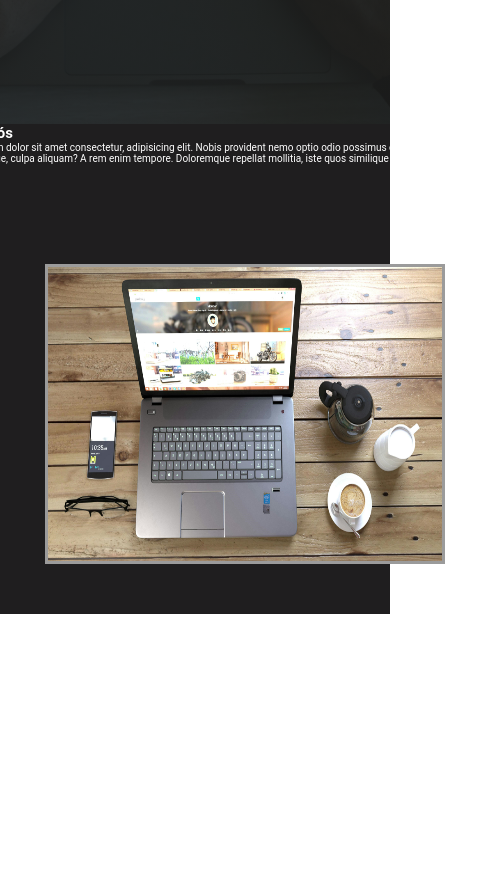
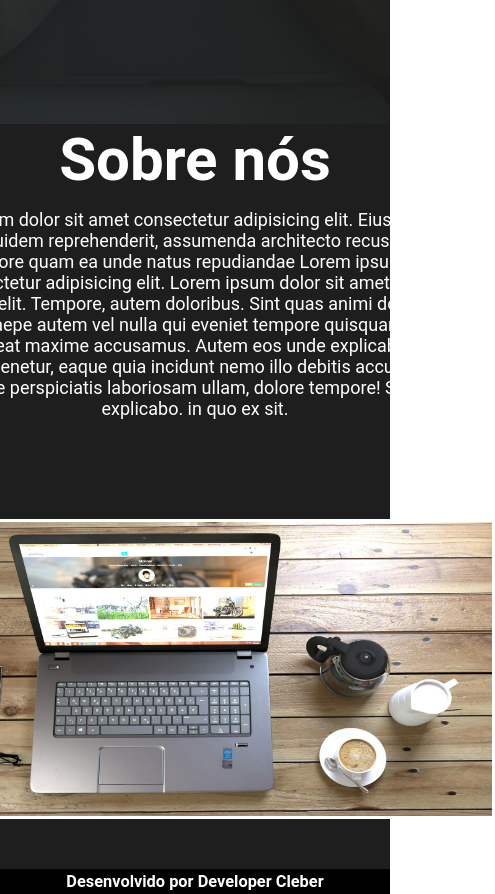
Before and after one commit to Cleberbsb/portif-lio, a plain HTML site: page index.html in a window 390 px wide. Shown: the part 720-1614 px from the top of the page, 495 px wide, since content can reach past the window. Before the commit the page ends 1334 px from the top, so only its background shows below. Drawn offline with nearby package versions, Linux system fonts and the light colour scheme.

Commit message:
iniciando responsividade

```diff
--- a/index.html
+++ b/index.html
@@ -1,5 +1,6 @@
 <!DOCTYPE html>
 <html lang="pt-br">
+
 <head>
     <meta charset="UTF-8">
     <meta name="viewport" content="width=device-width, initial-scale=1.0">
@@ -7,6 +8,7 @@
     <link rel="stylesheet" href="style.css">
     <title>Portifólio</title>
 </head>
+
 <body>
     <header class="content">
         <div class="logo">
@@ -20,7 +22,8 @@
                 <li><a href="#">Trabalhos</a>
                 <li><a href="https://w.app/mJACnF" target="_blank"><i class="bi bi-whatsapp"></i></a>
                 <li><a href="https://www.instagram.com/dev_cleber/" target="_blank"><i class="bi bi-instagram"></i></a>
-               <li><a href="https://www.linkedin.com/in/cleber-cavalcante96/" target="_blank"><i class="bi bi-linkedin"></i>
+                <li><a href="https://www.linkedin.com/in/cleber-cavalcante96/" target="_blank"><i
+                            class="bi bi-linkedin"></i>
                 <li><a href="https://twitter.com/clebin_sants" target="_blank"><i class="bi bi-twitter"></i></a>
                 <li><a href="https://github.com/Cleberbsb" target="_blank"><i class="bi bi-github"></i></a></li>
             </ul>
@@ -37,16 +40,33 @@
         </div>
     </section>
 
+
     <section class="sobre-nos" id="sobrenos">
         <div class="main">
             <div class="contentsobre">
                 <h2>Sobre nós</h2>
-            <p>Lorem ipsum dolor sit amet consectetur, adipisicing elit. Nobis provident nemo optio odio possimus error quidem atque, culpa aliquam? A rem enim tempore. Doloremque repellat mollitia, iste quos similique enim!</p>
+                <p>Lorem ipsum dolor sit amet consectetur adipisicing elit.
+                    Eius cum atque quis vitae quidem reprehenderit, assumenda
+                    architecto recusandae nobis error, tempore quam ea unde
+                    natus repudiandae Lorem ipsum dolor sit, amet consectetur
+                    adipisicing elit. Lorem ipsum dolor sit amet consectetur
+                    adipisicing elit. Tempore, autem doloribus. Sint quas animi
+                    dolor, veniam possimus, saepe autem vel nulla qui eveniet
+                    tempore quisquam cupiditate! Nihil placeat maxime accusamus.
+                    Autem eos unde explicabo eveniet placeat
+                    tenetur, eaque quia incidunt nemo illo debitis accusantium
+                    inventore perspiciatis laboriosam ullam, dolore tempore!
+                    Sapiente, explicabo. in quo ex sit.</p>
             </div>
             <div class="img-cozinha">
-            <img src="img/mesa com cafe.jpeg" alt="mesa com not e cafe">
+                <img src="img/mesa com cafe.jpeg" alt="mesa com notbook e cafe">
             </div>
         </div>
     </section>
+
+    <footer>
+       <h3> Desenvolvido por Developer Cleber </h3>
+    </footer>
 </body>
+
 </html>
--- a/style.css
+++ b/style.css
@@ -138,6 +138,54 @@ html{
    height: 300px;
    margin-top: 10rem;
    margin-left: 10rem;
-   border: 3px solid rgb(155,155,155);
+   border: 3px solid rgb(255, 255, 255);
    float: right;
 }
+.main {
+    display: flex;
+    justify-content: space-between;
+}
+.contentsobre {
+    display: flex;
+    flex-direction: column;
+    align-items: center;
+    justify-content: center;
+}
+.contentsobre h2 {
+    font-size: 6rem;
+    margin-bottom: 1.4rem;
+}
+.contentsobre p {
+    text-align: center;
+    font-size: 1.8rem;
+    width: 600px;
+}
+
+/*footer*/
+ footer{
+     height: 25px;
+     background-color: black;
+     color: white;
+     font-size: 1.4rem;
+     display: flex;
+     align-items: center;
+     justify-content: center;
+ }
+
+ /*responsivo*/
+  @media (max-width: 1200px){
+  .main {
+    display: block;
+  }
+    .content{
+        flex-direction: column;
+        justify-content: center;
+        align-items: center;
+        height: 12%;
+        padding-left: 0%;
+    }
+    .sobre-nos img {
+     width: 600px;
+     margin-left: -2px;
+    }
+}
```
Lines whose indentation alone changed are shown as unchanged.
